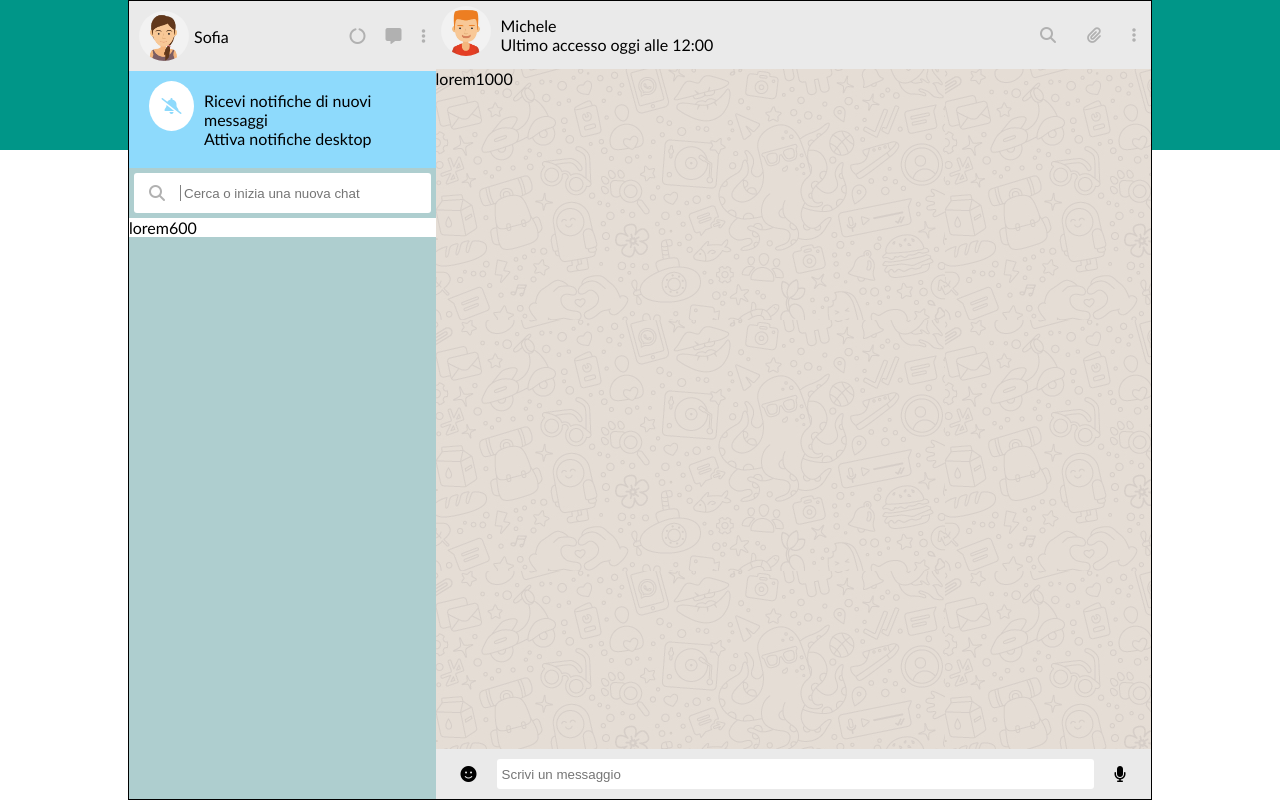
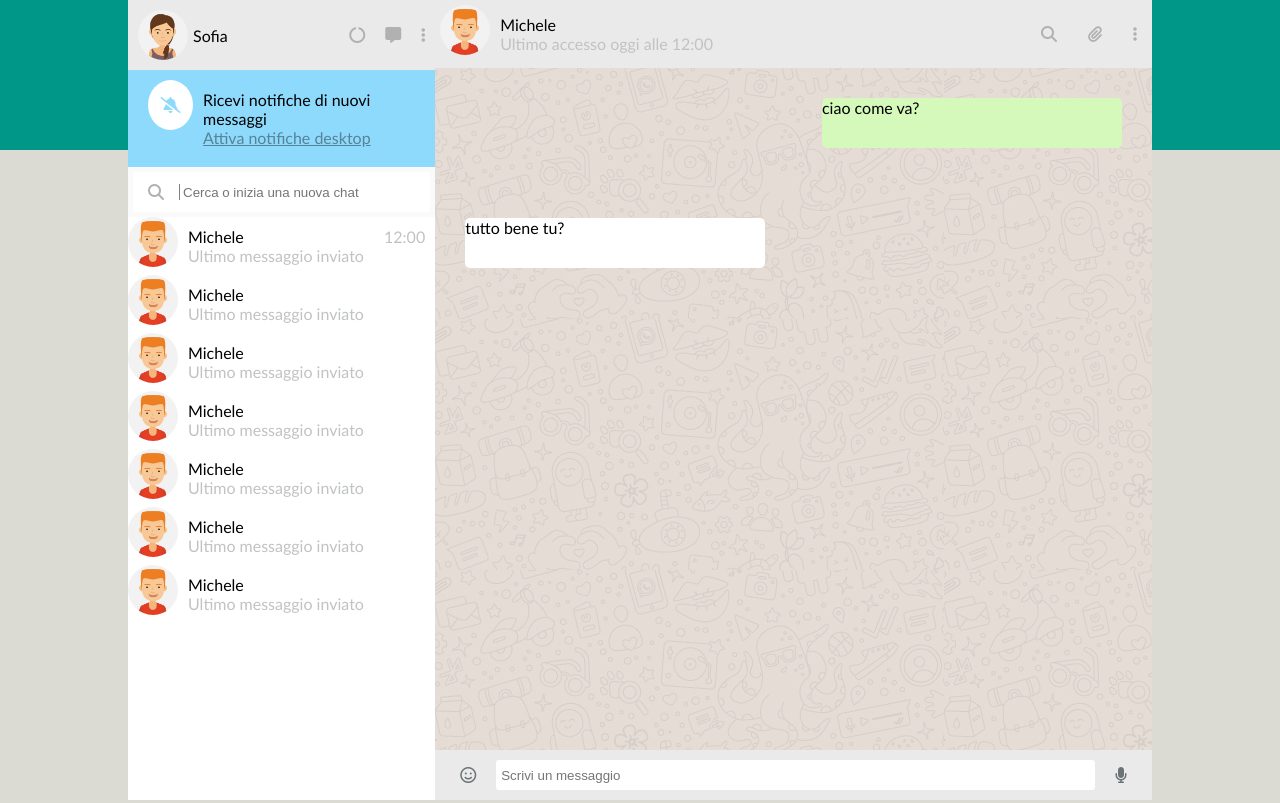
Before and after one commit to RiccardoBeca/vue-boolzapp, a plain HTML site: page index.html in a window 1280 px wide. Drawn offline with nearby package versions, Linux system fonts and the light colour scheme.

Commit message:
layout comnpleted/ text in message box to be centered

```diff
--- a/index.html
+++ b/index.html
@@ -17,11 +17,10 @@
     <div class="background-container">
 
       <div class="background-top"></div>
-      <div class="background-main"></div>
 
     </div>
 
-    <div class="chat-container debug">
+    <div class="chat-container">
       <!-- LEFT COL -->
       <div class="messages-container">
         <div class="messages-top">
@@ -46,18 +45,81 @@
           <i class="fa-solid fa-magnifying-glass"></i>
           <input type="text" placeholder="Cerca o inizia una nuova chat">
         </div>
-        <div class="all-chats">lorem600</div>
+        <div class="all-chats">
+          <div class="contact-chat-card">
+              <img src="img/avatar_1.jpg" alt="">
+            <div class="text-wrapper">
+              <p> Michele</p>
+              <p>Ultimo messaggio inviato</p>
+            </div>
+            <span>12:00</span>
+          </div>
+          <div class="contact-chat-card">
+            <div class="user-info">
+              <img src="img/avatar_1.jpg" alt="">
+            </div>
+            <div class="text-wrapper">
+              <p> Michele</p>
+              <p>Ultimo messaggio inviato</p>
+            </div>
+          </div>
+          <div class="contact-chat-card">
+            <div class="user-info">
+              <img src="img/avatar_1.jpg" alt="">
+            </div>
+            <div class="text-wrapper">
+              <p> Michele</p>
+              <p>Ultimo messaggio inviato</p>
+            </div>
+          </div>
+          <div class="contact-chat-card">
+            <div class="user-info">
+              <img src="img/avatar_1.jpg" alt="">
+            </div>
+            <div class="text-wrapper">
+              <p> Michele</p>
+              <p>Ultimo messaggio inviato</p>
+            </div>
+          </div>
+          <div class="contact-chat-card">
+            <div class="user-info">
+              <img src="img/avatar_1.jpg" alt="">
+            </div>
+            <div class="text-wrapper">
+              <p> Michele</p>
+              <p>Ultimo messaggio inviato</p>
+            </div>
+          </div>
+          <div class="contact-chat-card">
+            <div class="user-info">
+              <img src="img/avatar_1.jpg" alt="">
+            </div>
+            <div class="text-wrapper">
+              <p> Michele</p>
+              <p>Ultimo messaggio inviato</p>
+            </div>
+          </div>
+          <div class="contact-chat-card">
+            <div class="user-info">
+              <img src="img/avatar_1.jpg" alt="">
+            </div>
+            <div class="text-wrapper">
+              <p> Michele</p>
+              <p>Ultimo messaggio inviato</p>
+            </div>
+          </div>
+
+        </div>
       </div>
       <!-- RIGHT COL -->
       <div class="selected-chat-container">
         <div class="selected-chat-top">
-          <div class="user-info">
+           <div class="user-info">
             <img src="img/avatar_1.jpg" alt="">
             <div class="text-wrapper">
               <p>Michele</p>
               <p>Ultimo accesso oggi alle 12:00</p>
             </div>
-
           </div>
           <div class="icons">
             <i class="fa-solid fa-magnifying-glass"></i>
@@ -65,10 +127,17 @@
             <i class="fa-solid fa-ellipsis-vertical"></i>
           </div>
         </div>
-        <div class="current-chat">lorem1000</div>
+        <div class="current-chat">
+          <div class="mymessage-box">
+            <p>ciao come va?</p>
+          </div>
+          <div class="contact-message-box">
+            <p>tutto bene tu?</p>
+          </div>
+        </div>
         <div class="selected-chat-btm">
           <div class="emoticon">
-            <i class="fa-solid fa-face-smile"></i>
+            <i class="fa-regular fa-face-smile"></i>
           </div>
           <input placeholder="Scrivi un messaggio" type="text">
           <div class="record-msg">
--- a/style.css
+++ b/style.css
@@ -6,6 +6,7 @@
 
 body {
   font-family: 'Trebuchet MS', 'Lucida Sans Unicode', 'Lucida Grande', 'Lucida Sans', Arial, sans-serif;
+  background-color: rgb(219, 219, 211);
 }
 
 .debug {
@@ -14,19 +15,16 @@ body {
   min-height: 100px;
 }
 
-.background-container {
+/* .background-container {
   position: relative;
+} */
+
+.background-top {
+  background-color: rgb(0, 150, 136);
+  height: 150px;
 }
 
-.background-top {
-  height: 150px;
-  background-color: rgb(0, 150, 136);
-}
 
-.background-main {
-  height: calc(100% - 150px);
-  background-color: rgb(219, 219, 211);
-}
 
 /* left side */
 
@@ -77,6 +75,8 @@ body {
   color: rgb(177, 177, 177);
   align-self: center;
   padding-left: 20px;
+  cursor: pointer;
+
 }
 
 
@@ -98,10 +98,21 @@ body {
   margin-left: 10px;
 }
 
+.get-notifications p:last-child {
+  text-decoration: underline;
+  color: rgb(88, 130, 150);
+}
+
+
+.get-notifications p:last-child:hover {
+  cursor: pointer;
+}
+
 .text-wrapper {
   padding: 10px;
 }
 .searchbar {
+  background-color:  rgb(250, 250, 250);
   padding: 5px;
   display: flex;
   position: relative;
@@ -114,6 +125,7 @@ body {
   padding-left: 15px;
   padding-right: 15px;
   border-right: 1px solid grey;
+  cursor: pointer;
 }
 
 .searchbar input {
@@ -125,8 +137,37 @@ body {
 }
 
 .all-chats {
-  background-color: WHITE;
+  height: 100%;
+  background-color: white;
   overflow-y: scroll;
+}
+
+.all-chats  img {
+  height: 50px;
+  border-radius: 50%;
+  justify-content: center;
+  align-items: center;
+}
+
+.contact-chat-card {
+  display: flex;
+  position: relative;
+}
+
+.contact-chat-card span {
+  color:rgb(192, 194, 195);
+
+  position: absolute;
+  top: 10px;
+  right: 10px;
+}
+
+.contact-chat-card:hover {
+  background-color:rgb(233, 235, 235);
+}
+
+.contact-chat-card p:last-child {
+  color:rgb(192, 194, 195);
 }
 
 
@@ -142,8 +183,8 @@ body {
 .selected-chat-top {
   display: flex;
   background-color: rgb(234, 234, 234);
+  padding: 5px;
   justify-content: space-between;
-  padding: 5px;
 }
 
 .selected-chat-top .user-info img {
@@ -151,6 +192,9 @@ body {
   border-radius: 50%;
   justify-content: center;
   align-items: center;
+}
+.selected-chat-top p:last-child {
+  color:rgb(192, 194, 195);
 }
 
 
@@ -163,17 +207,35 @@ body {
   align-self: center;
   padding-left: 20px;
   padding-right: 10px;
+  cursor: pointer;
 }
-
-
-
-
 
 .current-chat {
   background-image: url(img/mine.jpg);
   height: calc(100% - 50px);
-  overflow-y: scroll;
+  position: relative;
 }
+
+.mymessage-box {
+  min-width: 300px;
+  min-height: 50px;
+  background-color: rgb(213, 249, 186);
+  border-radius: 5px;
+  position: absolute;
+  top: 30px;
+  right: 30px;
+}
+.contact-message-box {
+  min-width: 300px;
+  min-height: 50px;
+  background-color: white;
+  border-radius: 5px;
+  position: absolute;
+  top: 150px;
+  left: 30px;
+}
+
+
 
 .selected-chat-btm {
   background-color: rgb(234, 234, 234);
@@ -184,11 +246,10 @@ body {
   justify-content: space-between;
 }
 
-
-
 .selected-chat-btm i {
-  padding: 20px
-
+  padding: 20px;
+  color: rgb(107, 115, 118);
+  cursor: pointer;
 }
 
 .selected-chat-btm input {
```
